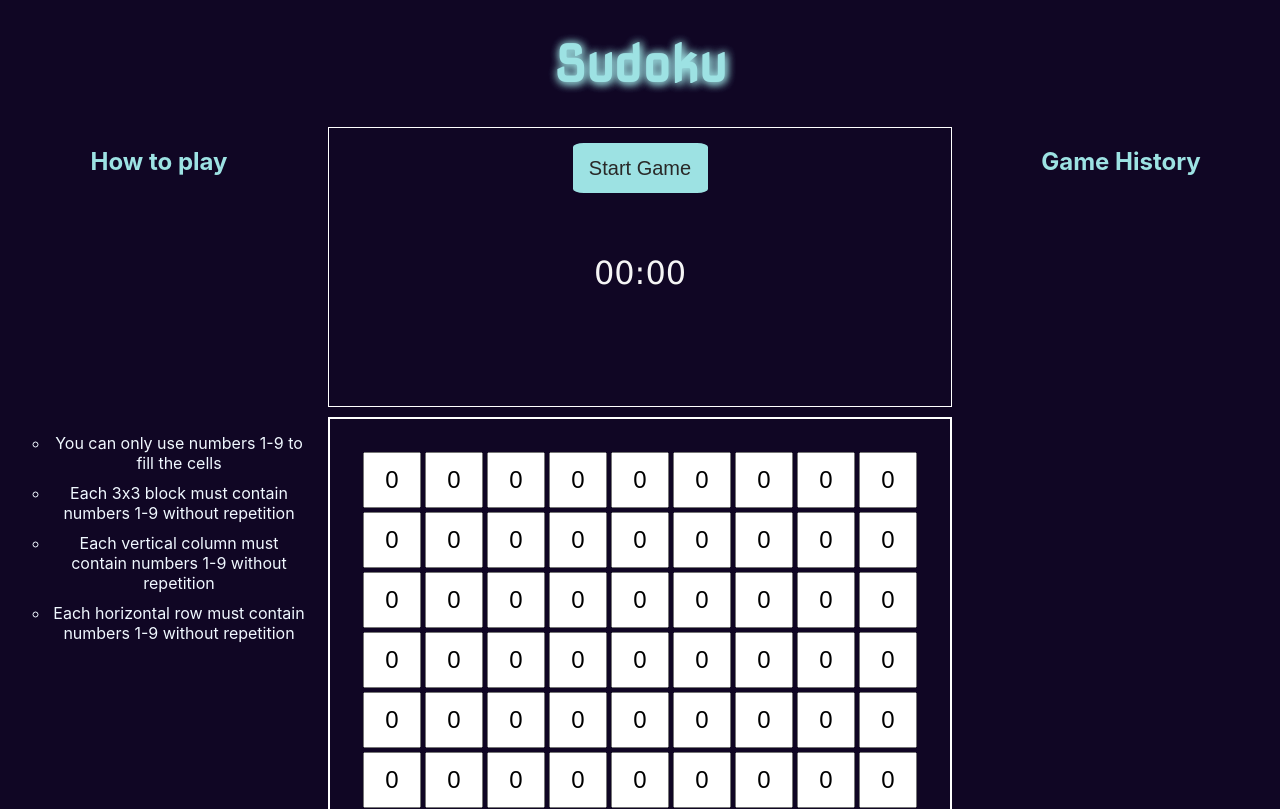
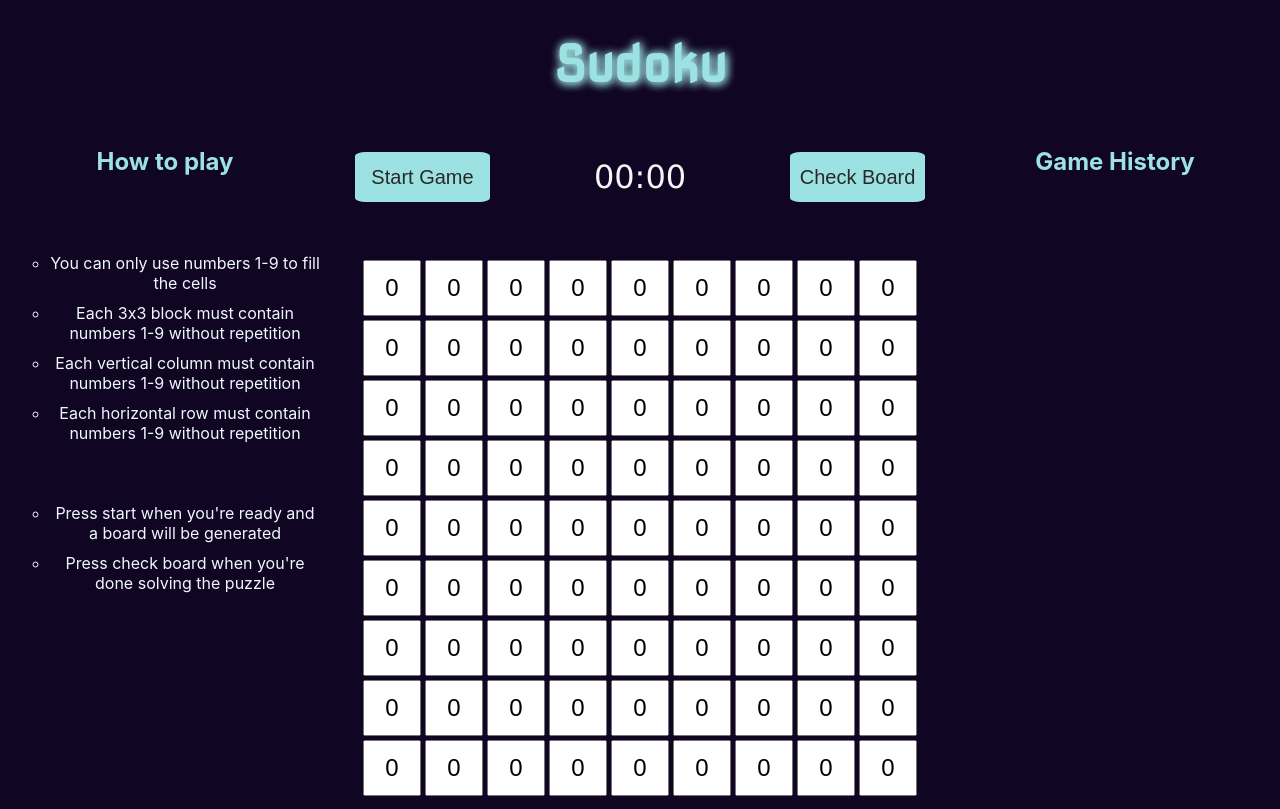
Before and after one commit to artisnate/CPSC332-Sudoku, a React (Create React App) app in the folder sudoku/: page / in a window 1280 px wide. Shown: the top 809 px of the page. Built offline with nearby package versions, Linux system fonts and the light colour scheme.

Commit message:
initial board check

```diff
--- a/sudoku/src/App.js
+++ b/sudoku/src/App.js
@@ -31,10 +31,22 @@ let play_board = [
 function App() {
   const [board, setBoard] = useState(new Array(9).fill().map(entry => new Array(9).fill(0)));
   const [start, setStart] = useState(false);
+  const [win, setWin] = useState(false);
 
   const handleStartButtonClick = () => {
     setBoard(play_board);
     setStart(!start);
+  }
+
+  const handleCheckBoardClick = () => {
+    board_sol.map( function(row) {
+      row.map(function(col) {
+        if(board_sol[row][col] != play_board[row][col]) {
+          setWin(false);
+        }
+      })
+    })
+    setWin(true);
   }
 
   return (
@@ -55,9 +67,10 @@ function App() {
           <div id='button-timer-container'>
             <button id='start-button' onClick={() => handleStartButtonClick()}>{start ? "Pause Game" : "Start Game"}</button>
             <Timer start={start}/>
+            <button id='check-button' onClick={() => handleCheckBoardClick()}>Check Board</button>
           </div>
           <div id='board-container'>
-          <Board board={board} setBoard={setBoard}/>
+            <Board board={board} setBoard={setBoard}/>
           </div>
           <h2 id='history-title'>Game History</h2>
           <div id='record-container'></div>
--- a/sudoku/src/Instructions.js
+++ b/sudoku/src/Instructions.js
@@ -8,6 +8,10 @@ function Instructions() {
                 <li>Each 3x3 block must contain numbers 1-9 without repetition</li>
                 <li>Each vertical column must contain numbers 1-9 without repetition</li>
                 <li>Each horizontal row must contain numbers 1-9 without repetition</li>
+                <br></br>
+                <br></br>
+                <li>Press start when you're ready and a board will be generated</li>
+                <li>Press check board when you're done solving the puzzle</li>
             </ol>
         </>
     );
--- a/sudoku/src/css/App.css
+++ b/sudoku/src/css/App.css
@@ -37,9 +37,13 @@ h1 {
 }
 
 #button-timer-container {
+  height: 100px;
   grid-column: 2;
   grid-row: 1;
-  border: 1px solid white;
+  display: flex;
+  flex-direction: row;
+  justify-content: space-between;
+  align-items: center;
 }
 
 #board-container {
@@ -55,7 +59,6 @@ h1 {
 #record-containter {
   grid-column: 3;
   grid-row: 1;
-  border: 1px solid white;
 }
 
 button {
--- a/sudoku/src/css/Board.css
+++ b/sudoku/src/css/Board.css
@@ -1,17 +1,11 @@
 table {
-    border: 2px solid white;
-    padding: 30px;
+    padding: 20px;
 }
 
 tbody {
     width: 100%;
     height: 50%;
 }
-
-/* td {
-    width: 100%;
-    border: 2px solid red;
-} */
 
 input {
     width: 50px;
--- a/sudoku/src/css/Timer.css
+++ b/sudoku/src/css/Timer.css
@@ -1,6 +1,6 @@
 #timer {
     margin: 3rem 0;
-    width: 100%;
+    width: 115px;
     display: flex;
     height: 12%;
     justify-content: center;
```
